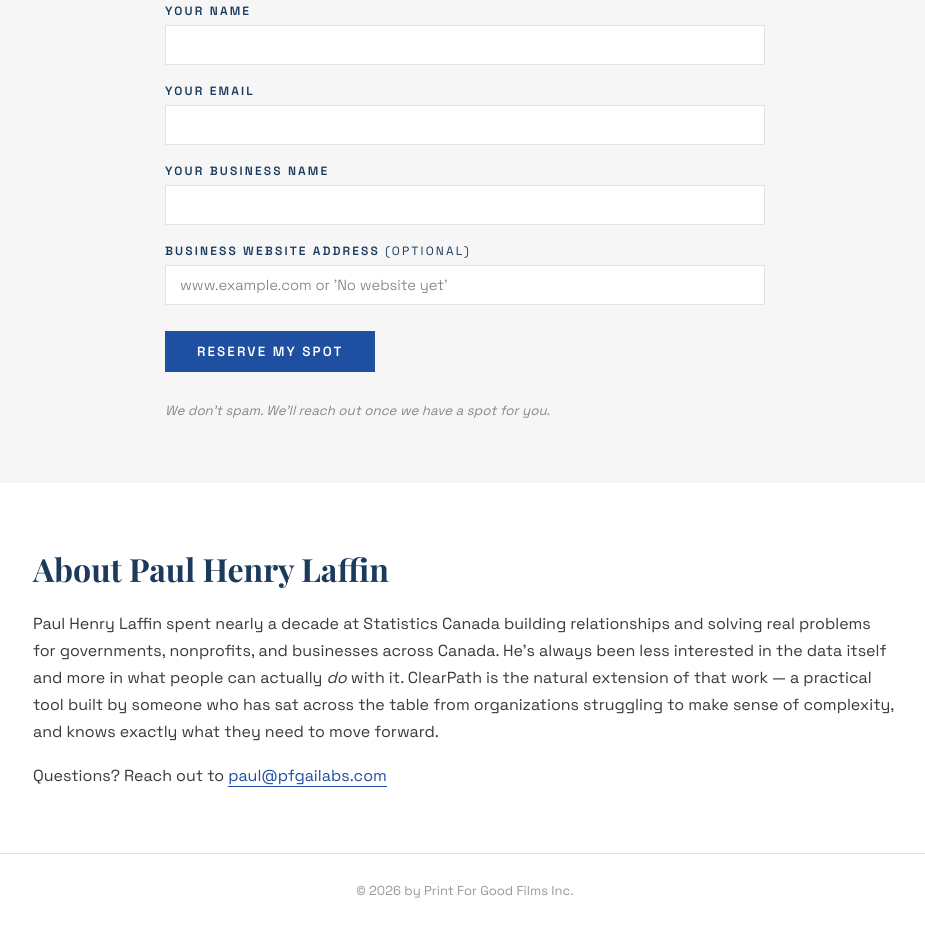
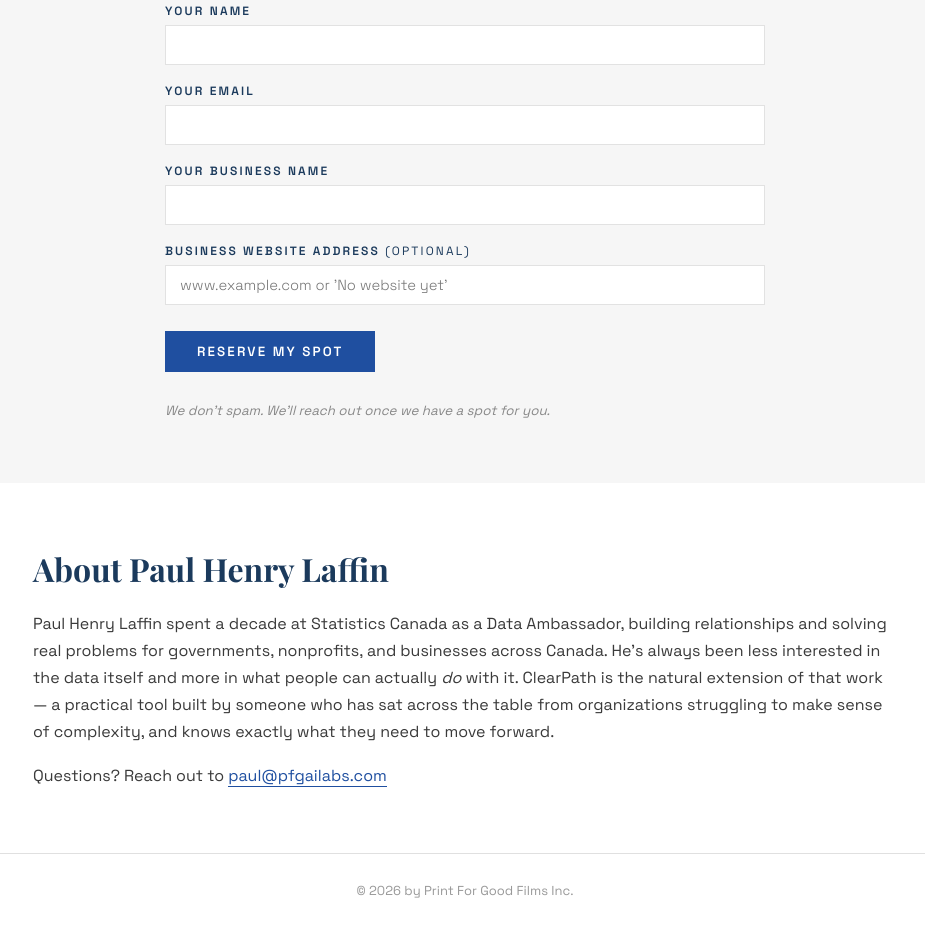
Before and after one commit to printforgood-sys/printforgoodfilms, a website: page ai.html in a window 1280 px wide. Shown: the part 3370-4297 px from the top of the page, without its empty margins (175-1100 px from the left). Drawn offline with nearby package versions, Linux system fonts and the light colour scheme.

```diff
--- a/ai.html
+++ b/ai.html
@@ -477,7 +477,7 @@
     <!-- About -->
     <div class="cp-about">
       <h2 class="cp-about-title">About Paul Henry Laffin</h2>
-      <p class="cp-about-text">Paul Henry Laffin spent nearly a decade at Statistics Canada building relationships and solving real problems for governments, nonprofits, and businesses across Canada. He's always been less interested in the data itself and more in what people can actually <em>do</em> with it. ClearPath is the natural extension of that work — a practical tool built by someone who has sat across the table from organizations struggling to make sense of complexity, and knows exactly what they need to move forward.</p>
+      <p class="cp-about-text">Paul Henry Laffin spent a decade at Statistics Canada as a Data Ambassador, building relationships and solving real problems for governments, nonprofits, and businesses across Canada. He's always been less interested in the data itself and more in what people can actually <em>do</em> with it. ClearPath is the natural extension of that work — a practical tool built by someone who has sat across the table from organizations struggling to make sense of complexity, and knows exactly what they need to move forward.</p>
       <p class="cp-about-text" style="margin-top: 16px;">Questions? Reach out to <a href="mailto:paul@pfgailabs.com">paul@pfgailabs.com</a></p>
     </div>
 
```
